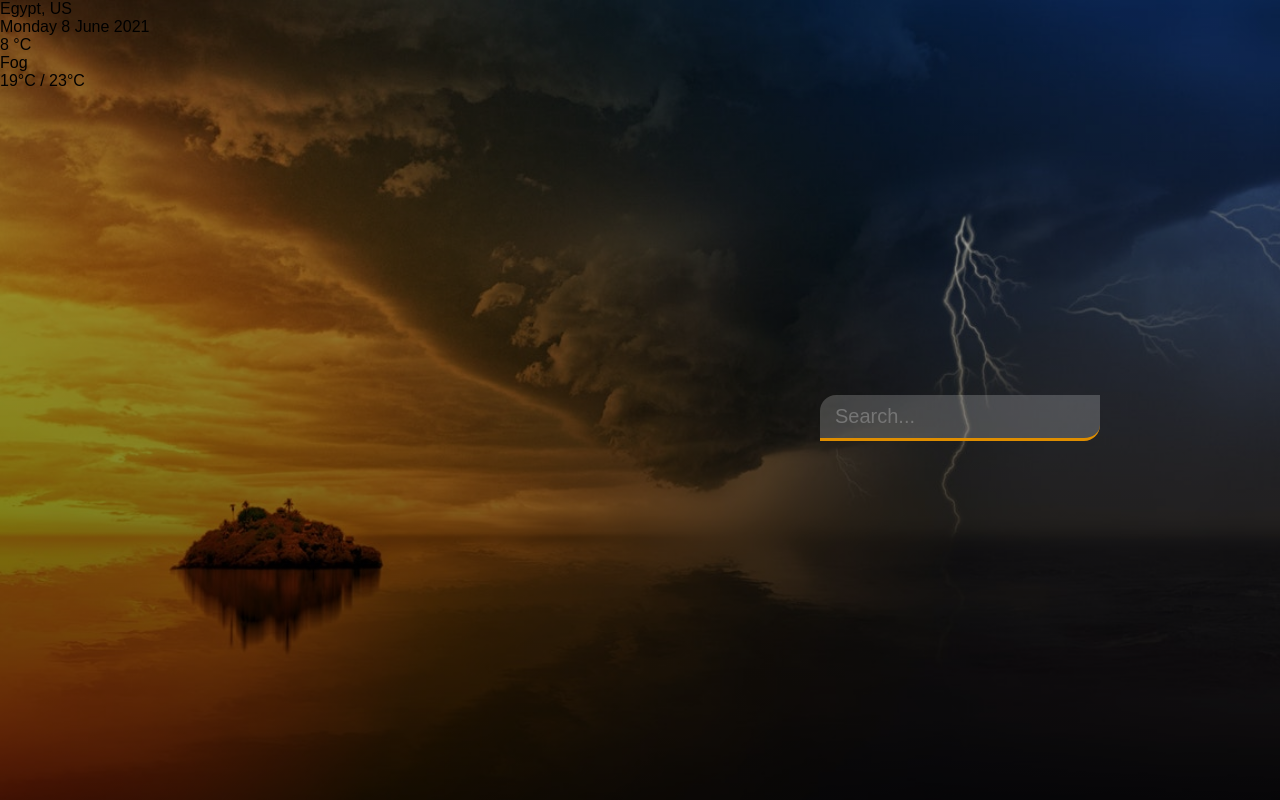
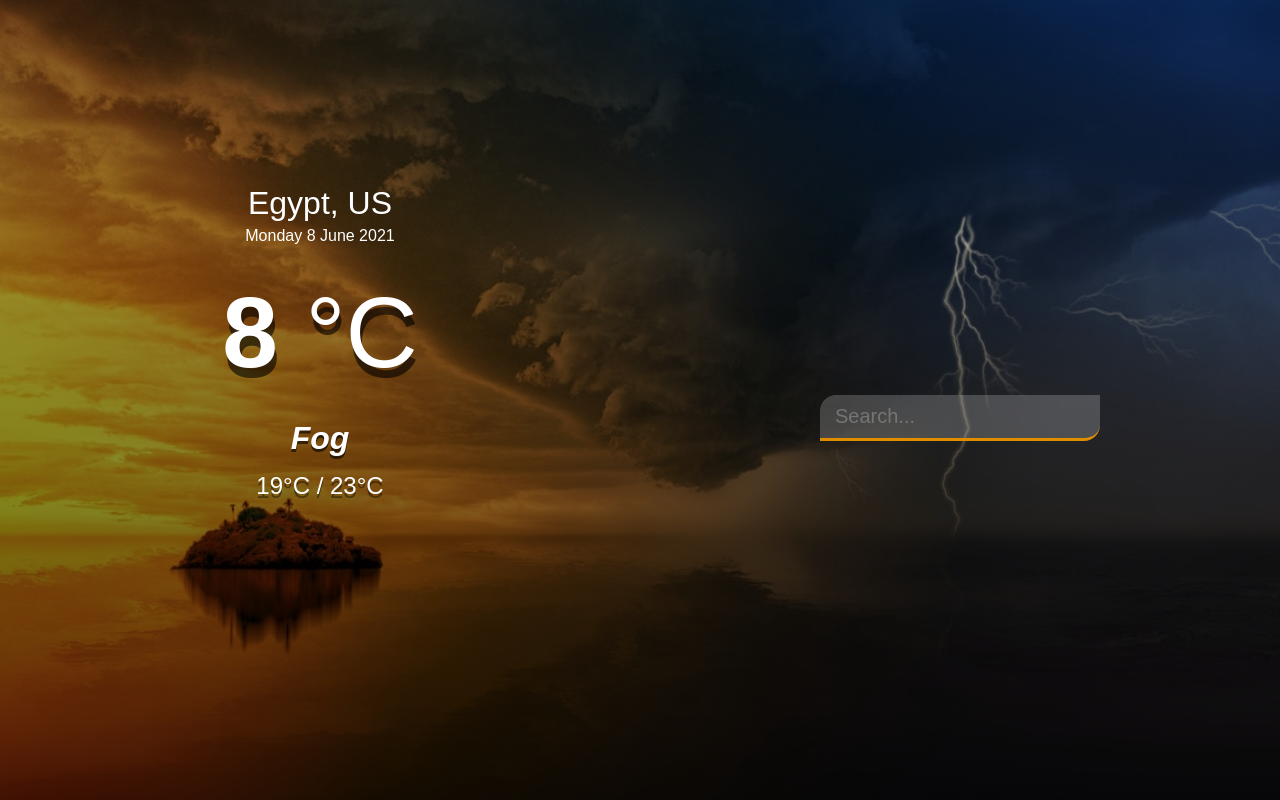
Before and after one commit to justmirshod/js-weather-app, a plain HTML site: page index.html in a window 1280 px wide. Drawn offline with Linux system fonts and the light colour scheme.

Commit message:
verstka tamom

```diff
--- a/style.css
+++ b/style.css
@@ -39,3 +39,45 @@
   background-color:rgba(255, 255, 255, .8);
   border-radius:0 16px 0 16px  ;
 }
+main{
+  margin-top: 20vh;
+  padding: 25px 25px 50px;
+  display: flex;
+  flex-direction: column;
+  align-items: center;
+  text-align: center;
+}
+.location .city{
+  color: #fff;
+  font-size: 32px;
+  font-weight: 500;
+  margin-bottom: 5px;
+}
+.location{
+  color: #fff;
+  font-size: 16px;
+}
+.main-temp .temp{
+  color: #fff;
+  font-size: 100px;
+  font-weight: 900;
+  margin: 30px 0;
+  text-shadow: 2px 10px rgba(0, 0, 0, 0.6);
+}
+.main-temp span{
+  font-weight: 500;
+}
+.main-temp .weather{
+  color: #fff;
+  font-size: 32px;
+  font-weight: 700;
+  font-style: italic;
+  margin-bottom: 15px;
+  text-shadow: 0px 3px rgba(0,0,0,0.6);
+}
+.main-temp .hi-low{
+  color: #fff;
+  font-size: 24px;
+  font-weight: 500;
+  text-shadow: 0 4px rgba(0, 0, 0, 0.4);
+}
```
